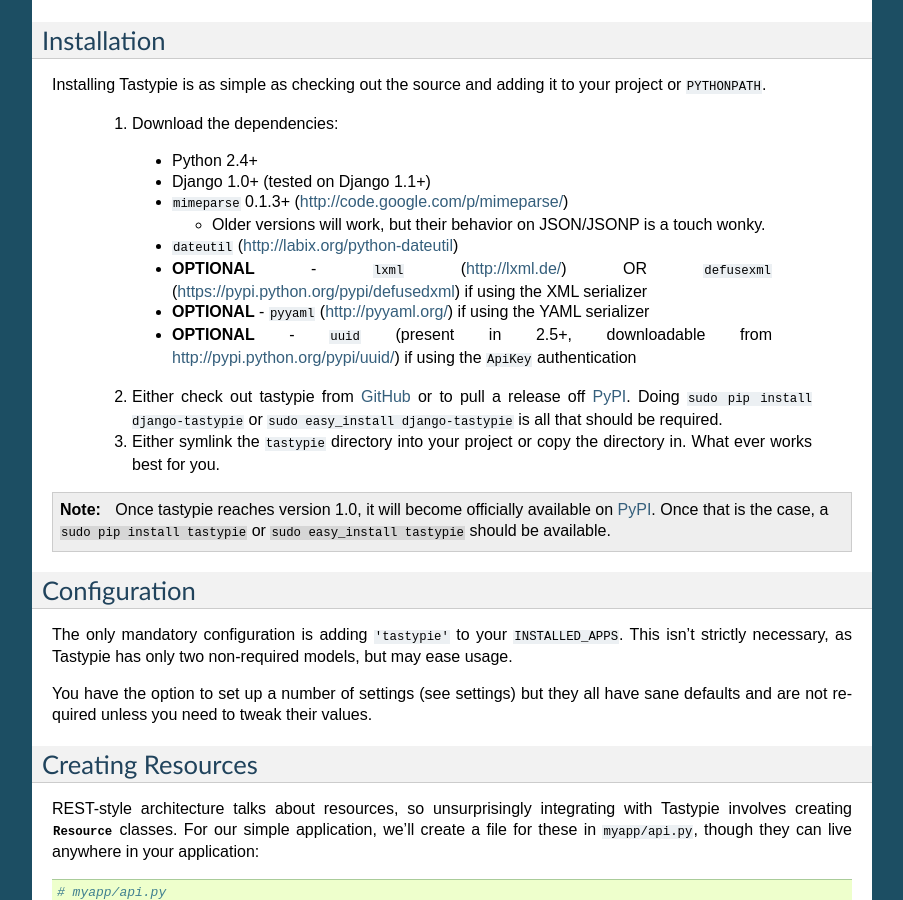
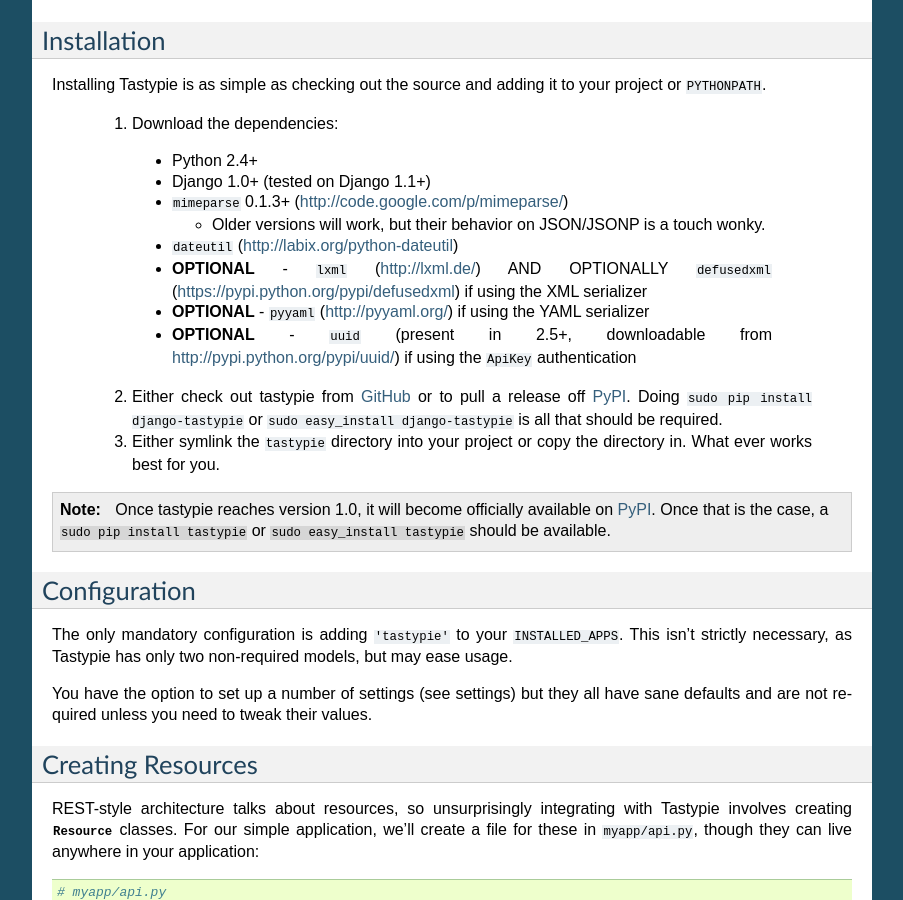
Before and after one commit to django-tastypie/django-tastypie, a Sphinx documentation site: the page built from docs/tutorial.rst, in a window 1280 px wide and 900 px high, scrolled down 746 px. Shown: the whole window, without its empty margins (198-1101 px from the left). Built offline with Sphinx 7.4.7, drawn with Linux system fonts in a browser that asks for light colours; pages that are not in the unit, such as notebooks, are missing from menus.

Commit message:
Update tutorial.rst

```diff
--- a/docs/tutorial.rst
+++ b/docs/tutorial.rst
@@ -66,7 +66,7 @@
       * Older versions will work, but their behavior on JSON/JSONP is a touch wonky.
 
     * ``dateutil`` (http://labix.org/python-dateutil)
-    * **OPTIONAL** - ``lxml`` (http://lxml.de/) OR ``defusexml`` (https://pypi.python.org/pypi/defusedxml) if using the XML serializer
+    * **OPTIONAL** - ``lxml`` (http://lxml.de/) AND OPTIONALLY ``defusedxml`` (https://pypi.python.org/pypi/defusedxml) if using the XML serializer
     * **OPTIONAL** - ``pyyaml`` (http://pyyaml.org/) if using the YAML serializer
     * **OPTIONAL** - ``uuid`` (present in 2.5+, downloadable from
       http://pypi.python.org/pypi/uuid/) if using the ``ApiKey`` authentication
```
